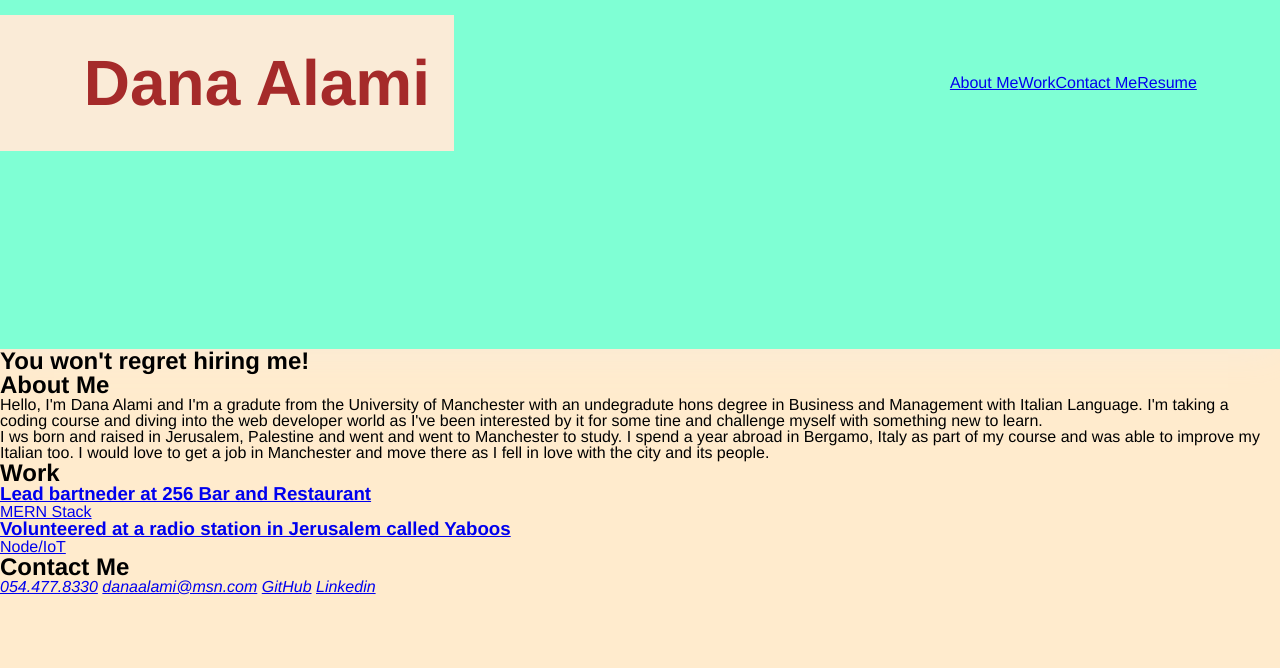
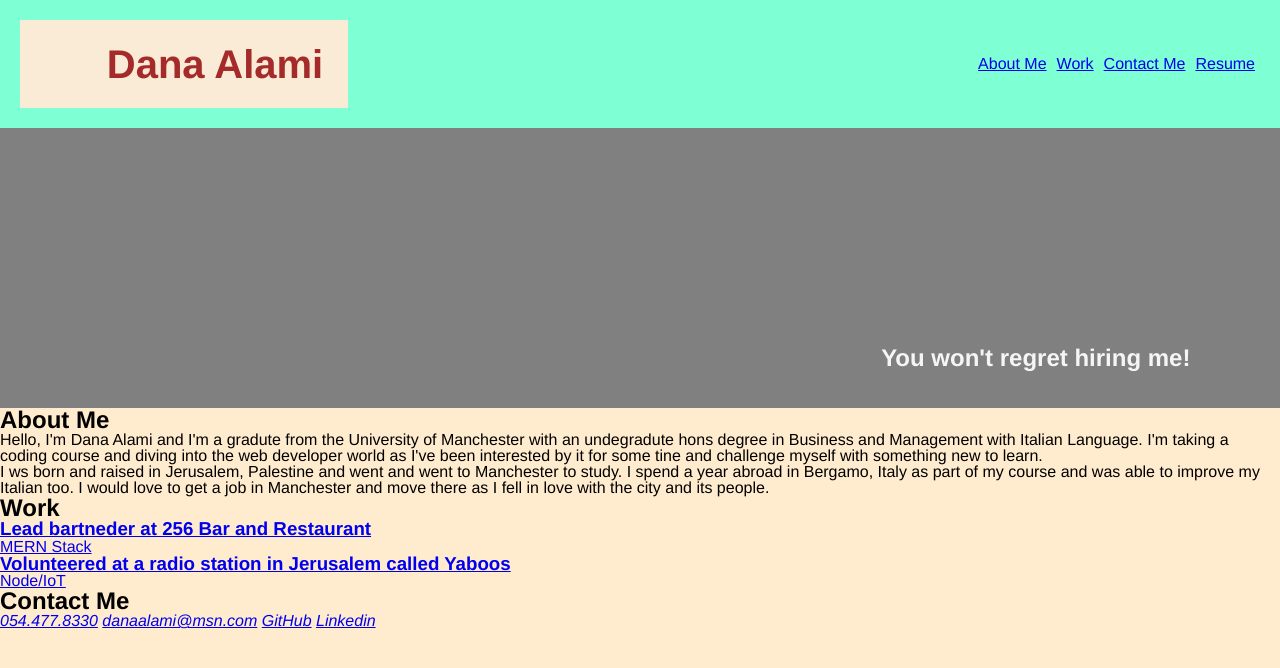
Before and after one commit to Danaalami-cloud/week-2-awesome-portfolio-assignment, a plain HTML site: page index.html in a window 1280 px wide. Drawn offline with Linux system fonts and the light colour scheme.

Commit message:
assets upload

```diff
--- a/style.css
+++ b/style.css
@@ -23,7 +23,7 @@ p {
 }
 
 header {
-    padding: 15px 6.5% 15.5% 0;
+    padding: 20px;
     display: flex;
     flex-direction: row;
     justify-content: space-between;
@@ -38,7 +38,7 @@ header h1 {
     background-color: antiquewhite;
     padding: 4px 2% 4px 7%;
     margin: 0;
-    font-size: 5vw;
+    font-size: 2.5em;
     line-height: 2;
 }
 
@@ -48,7 +48,12 @@ nav {
     flex-wrap: wrap;
 }
 
-.css code {
+nav a {
+    padding: 5px;
+
+}
+
+.css  {
     background: gray;
     background-image: url("https://images.unsplash.com/photo-1517134191118-9d595e4c8c2b?ixid=MXwxMjA3fDB8MHxwaG90by1wYWdlfHx8fGVufDB8fHw%3D&ixlib=rb-1.2.1&auto=format&fit=crop&w=1350&q=80.jpg"),
     linear-gradient(180deg, 0%, 100%);
```
Also changed, not shown: css coding.jpeg (added).
